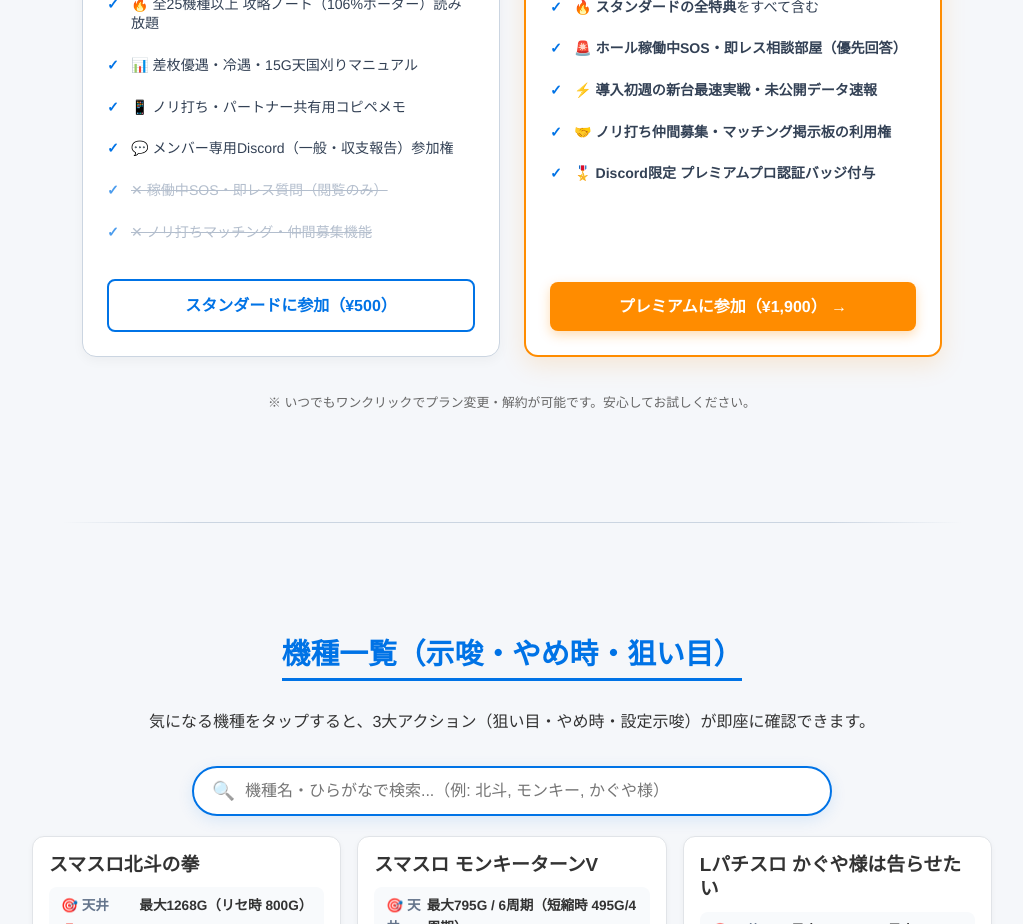
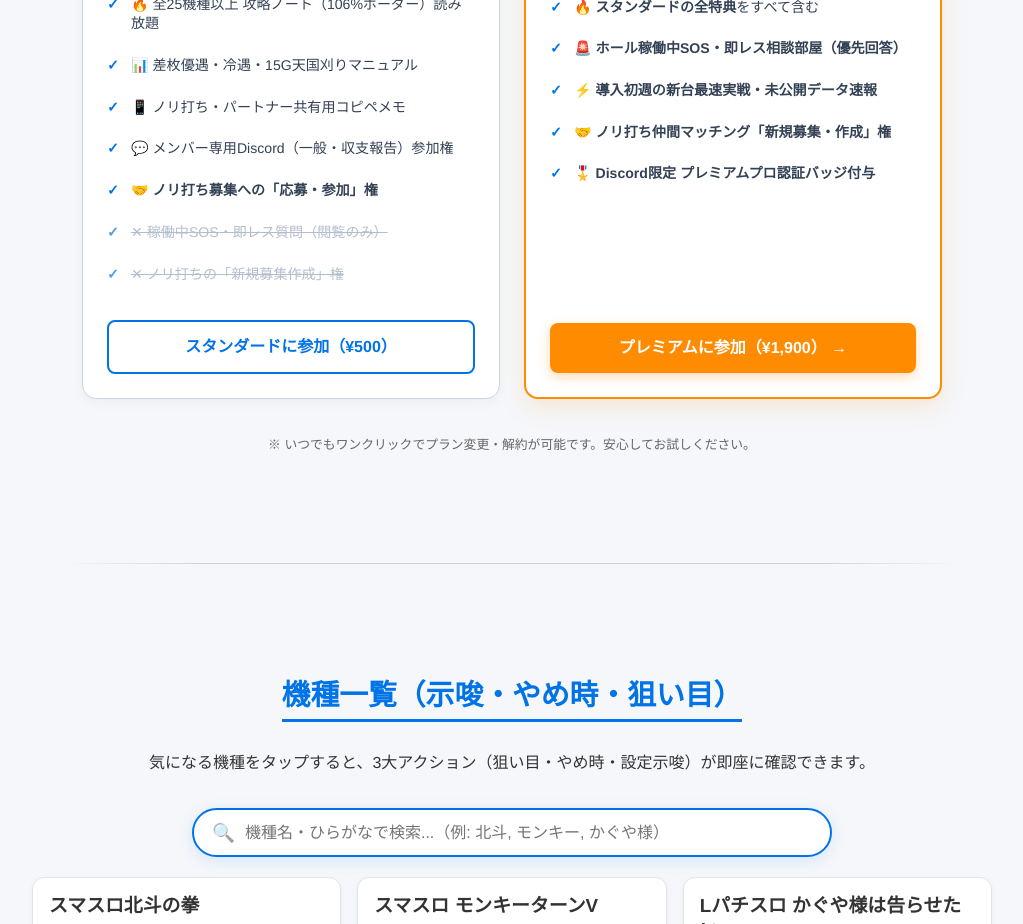
Before and after one commit to yuya7-7/slotters-hub-homepage, a React (Vite) app: page / in a window 1280 px wide. Shown: the part 1380-2304 px from the top of the page, without its empty margins (128-1151 px from the left). Built offline with nearby package versions, Linux system fonts and the light colour scheme.

Commit message:
Clarify matchmaking permissions: Premium can create/recruit vs Standard can apply/participate

```diff
--- a/src/App.tsx
+++ b/src/App.tsx
@@ -116,8 +116,9 @@ function App() {
                 <li>📊 差枚優遇・冷遇・15G天国刈りマニュアル</li>
                 <li>📱 ノリ打ち・パートナー共有用コピペメモ</li>
                 <li>💬 メンバー専用Discord（一般・収支報告）参加権</li>
+                <li>🤝 <strong>ノリ打ち募集への「応募・参加」権</strong></li>
                 <li className="benefit-disabled">✕ 稼働中SOS・即レス質問（閲覧のみ）</li>
-                <li className="benefit-disabled">✕ ノリ打ちマッチング・仲間募集機能</li>
+                <li className="benefit-disabled">✕ ノリ打ちの「新規募集作成」権</li>
               </ul>
               <a
                 href="https://mosh.jp"
@@ -142,7 +143,7 @@ function App() {
                 <li>🔥 <strong>スタンダードの全特典</strong>をすべて含む</li>
                 <li>🚨 <strong>ホール稼働中SOS・即レス相談部屋（優先回答）</strong></li>
                 <li>⚡ <strong>導入初週の新台最速実戦・未公開データ速報</strong></li>
-                <li>🤝 <strong>ノリ打ち仲間募集・マッチング掲示板の利用権</strong></li>
+                <li>🤝 <strong>ノリ打ち仲間マッチング「新規募集・作成」権</strong></li>
                 <li>🎖️ <strong>Discord限定 プレミアムプロ認証バッジ付与</strong></li>
               </ul>
               <a
```
